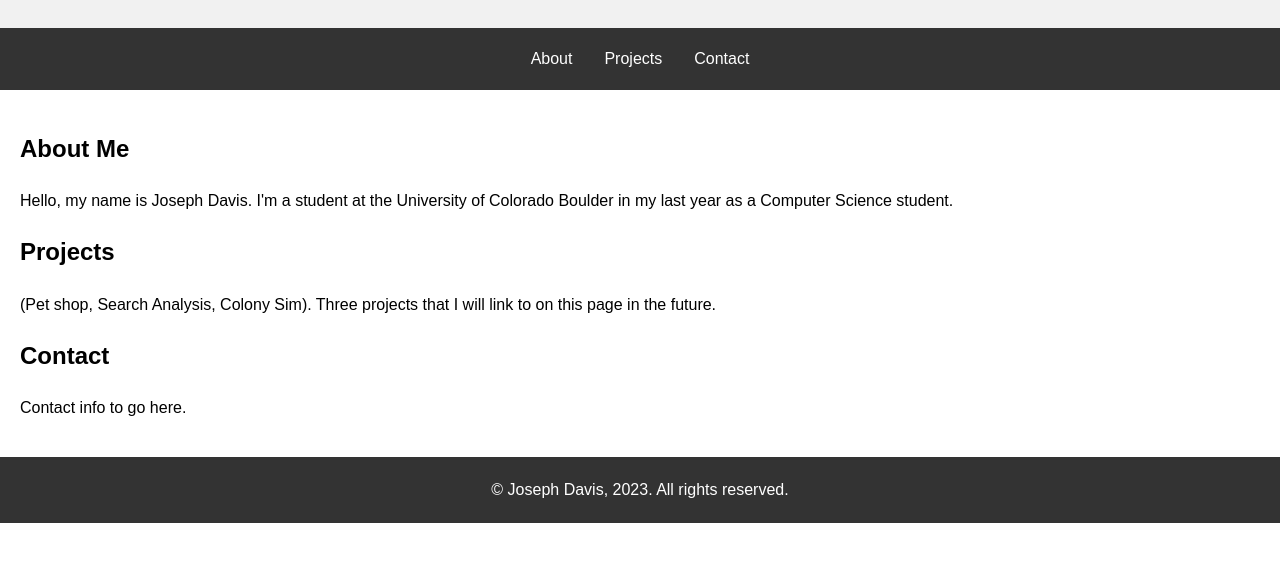
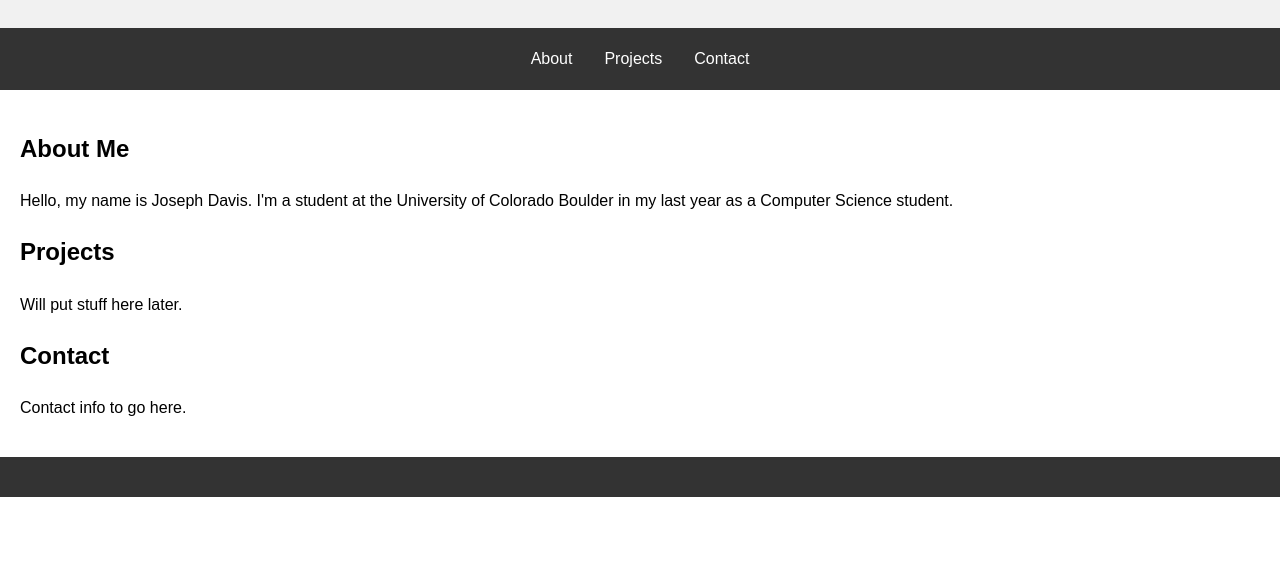
Before and after one commit to jdavis4638/jdavis4638.github.io, a plain HTML site: page index.html in a window 1280 px wide. Shown: the part 106-668 px from the top of the page. Drawn offline with Linux system fonts and the light colour scheme.

Commit message:
Update index.html
yeyee

```diff
--- a/index.html
+++ b/index.html
@@ -63,7 +63,7 @@
     <section id="projects">
       <h2>Projects</h2>
       <p>
-        (Pet shop, Search Analysis, Colony Sim). Three projects that I will link to on this page in the future.
+        Will put stuff here later.
       </p>
     </section>
 
@@ -76,7 +76,6 @@
   </main>
 
   <footer>
-    &copy; Joseph Davis, 2023. All rights reserved.
   </footer>
 </body>
 </html>
```
